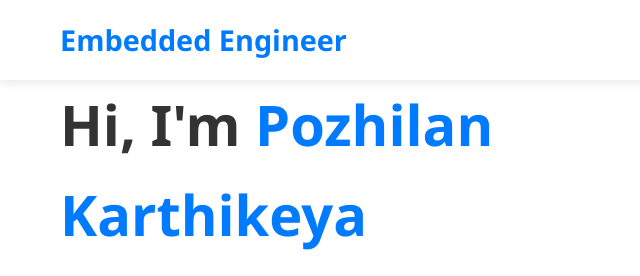
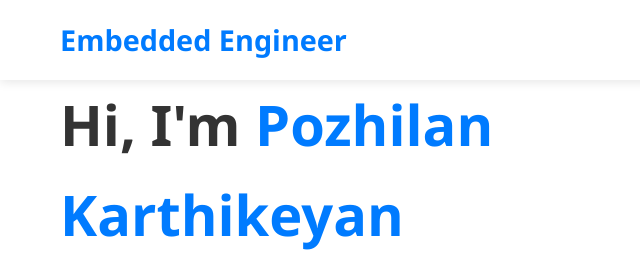
Before and after one commit to PozhilanKarthikeyan/Portfolio, a plain HTML site: page index.html in a window 1280 px wide. Shown: the top 276 px of the page, 0-640 px from the left. Drawn offline with nearby package versions, Linux system fonts and the light colour scheme.

Commit message:
Update portfolio content and fix name display

```diff
--- a/index.html
+++ b/index.html
@@ -36,7 +36,7 @@
     <section id="home" class="hero">
       <div class="container">
         <div class="hero-content">
-          <h1>Hi, I'm <span class="highlight">Pozhilan Karthikeya</span></h1>
+          <h1>Hi, I'm <span class="highlight">Pozhilan Karthikeyan</span></h1>
           <h2>I'm an <span class="typed-text"></span></h2>
           <p>
             Passionate embedded systems engineer specializing in microcontroller
```
